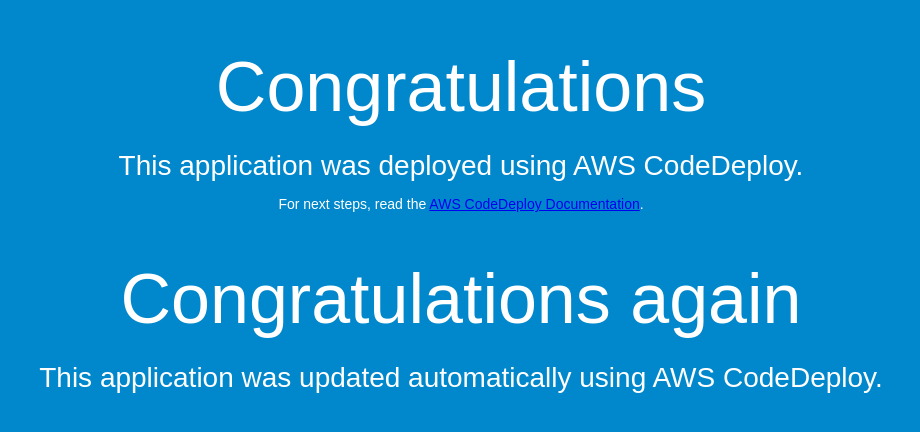
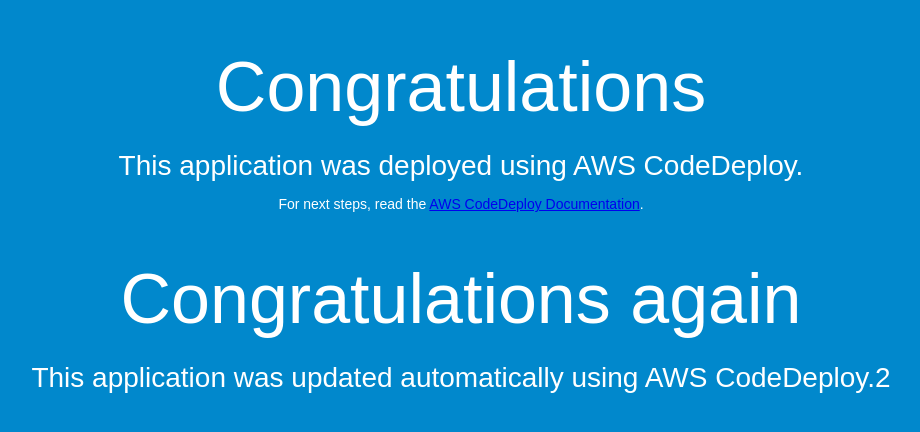
Before and after one commit to schmidtwastl/sample-app, a plain HTML site: page index.html in a window 1280 px wide. Shown: the whole page, without its empty margins (179-1099 px from the left). Drawn offline with Linux system fonts and the light colour scheme.

Commit message:
Update index.html

```diff
--- a/index.html
+++ b/index.html
@@ -32,7 +32,7 @@
   </div>
   <div align="center">
     <h1>Congratulations again</h1>
-    <h2>This application was updated automatically using AWS CodeDeploy.</h2>
+    <h2>This application was updated automatically using AWS CodeDeploy.2</h2>
 
   </div>
 </body>
```
